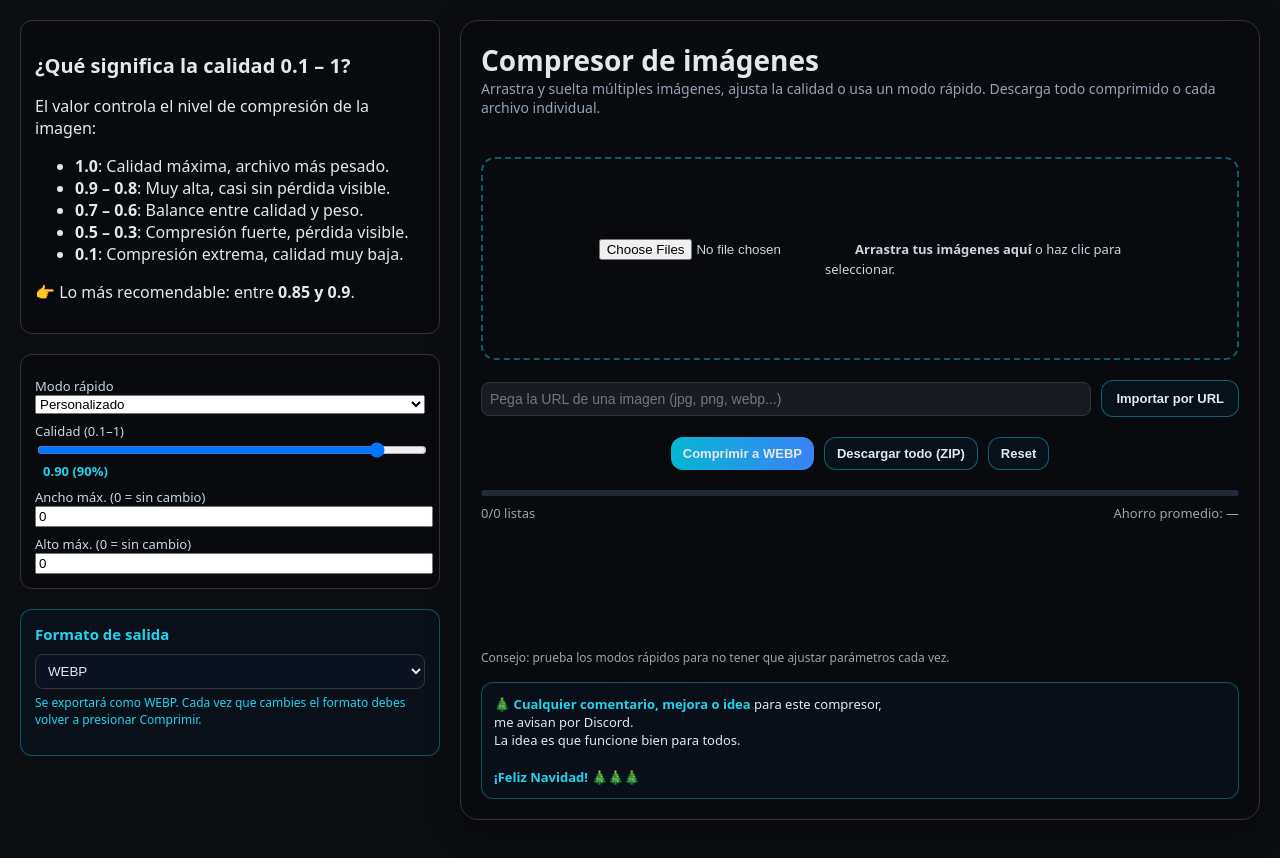
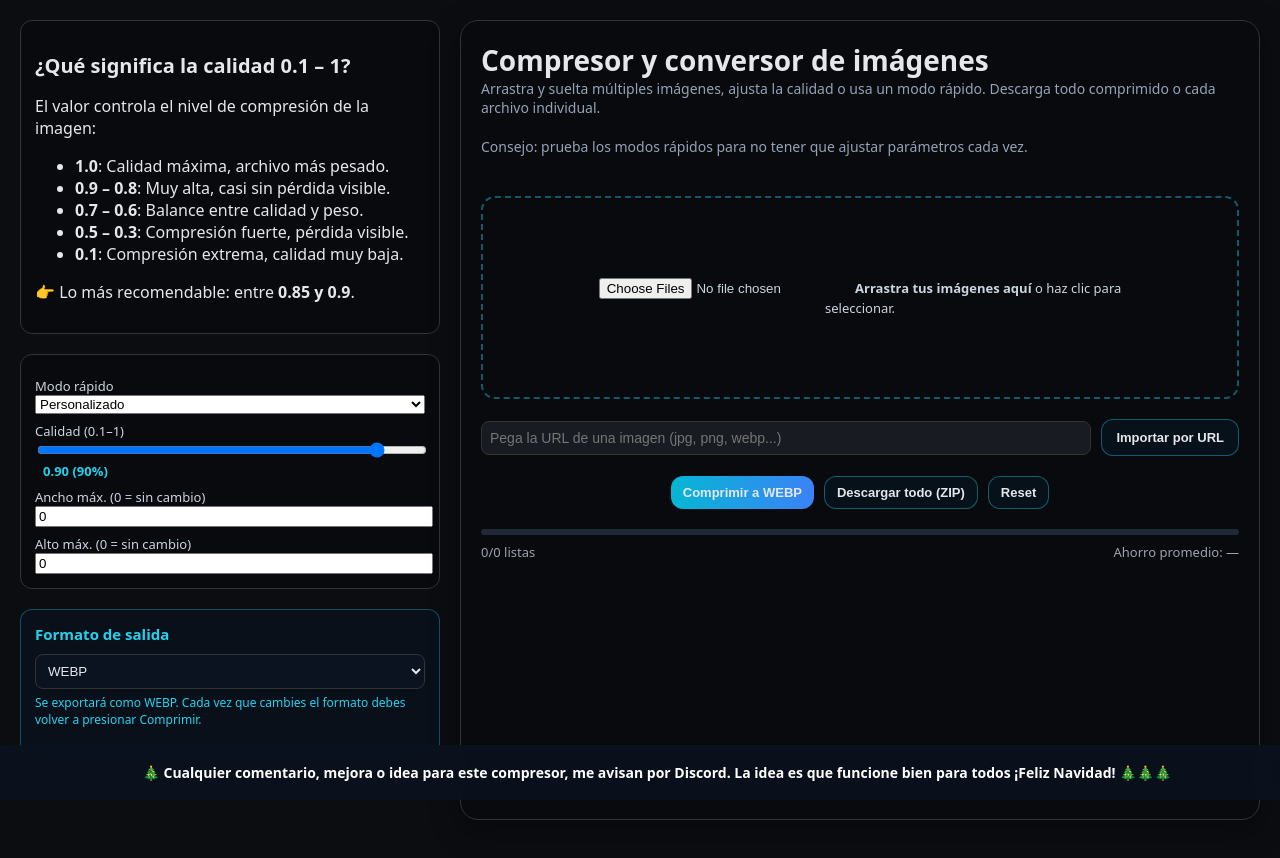
Before and after one commit to Santiagonavas99/Compresor-de-WebP, a website built with Parcel: page index.html in a window 1280 px wide. Built offline with nearby package versions, Linux system fonts and the light colour scheme.

Commit message:
V2.3.1 Cambios visuales

```diff
--- a/index.html
+++ b/index.html
@@ -56,8 +56,9 @@
   </aside>
 
   <div class="card">
-    <h1>Compresor de imágenes</h1>
+    <h1>Compresor y conversor de imágenes</h1>
     <p class="sub">Arrastra y suelta múltiples imágenes, ajusta la calidad o usa un modo rápido. Descarga todo comprimido o cada archivo individual.</p>
+    <p class="sub">Consejo: prueba los modos rápidos para no tener que ajustar parámetros cada vez.</p>
 
     <label class="drop" id="drop">
       <input id="file" type="file" accept="image/*" multiple />
@@ -86,15 +87,13 @@
 
     <div id="live" class="sr-only" aria-live="polite"></div>
     <div id="toast" class="toast" role="status" aria-live="polite">Listo</div>
+  </div>
 
-    <div class="foot">Consejo: prueba los modos rápidos para no tener que ajustar parámetros cada vez.</div>
-    <div class="message">
-      🎄 <strong>Cualquier comentario, mejora o idea</strong> para este compresor, <br>
-      me avisan por Discord. <br>
-      La idea es que funcione bien para todos. <br><br>
-      <strong>¡Feliz Navidad! 🎄🎄🎄</strong>
-    </div>
-  </div>
+  <!-- Footer sticky -->
+<div class="message">
+  🎄 <strong>Cualquier comentario, mejora o idea para este compresor, me avisan por Discord.
+  La idea es que funcione bien para todos ¡Feliz Navidad! 🎄🎄🎄</strong>
+</div>
 
   <script src="https://cdn.jsdelivr.net/npm/jszip@3.10.1/dist/jszip.min.js"></script>
   <script src="script.js"></script>
--- a/style.css
+++ b/style.css
@@ -364,3 +364,30 @@ img {
   background: #0b1220;
   color: #e5e7eb;
 }
+
+/* Footer sticky */
+
+.message {
+  position: fixed;
+  bottom: 0;
+  left: 0;
+  right: 0;
+  width: 100%;
+  background: rgba(11, 18, 32, 0.8);
+  padding: 16px;
+  text-align: center;
+  font-size: 14px;
+  line-height: 1.5;
+  z-index: 1000;
+  border-radius: 0px;
+  border-color: #0b1220ee;
+  backdrop-filter: blur(8px);
+}
+
+.message strong {
+  color: #fff;
+}
+
+body {
+  padding-bottom: 100px; /* espacio para que el contenido no quede tapado */
+}
```
